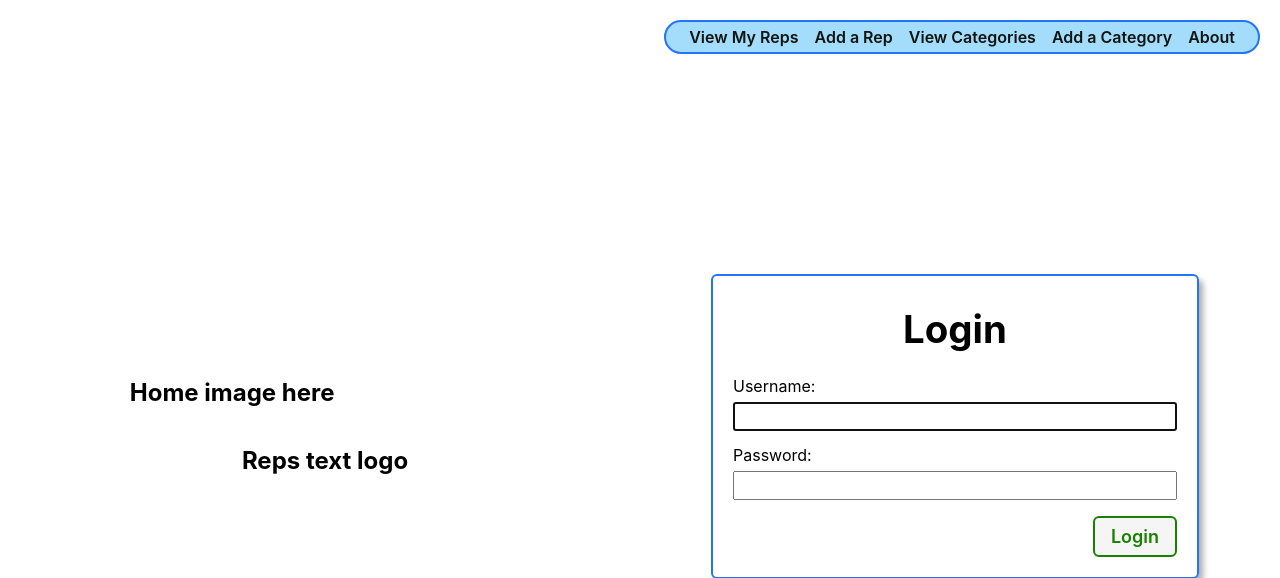
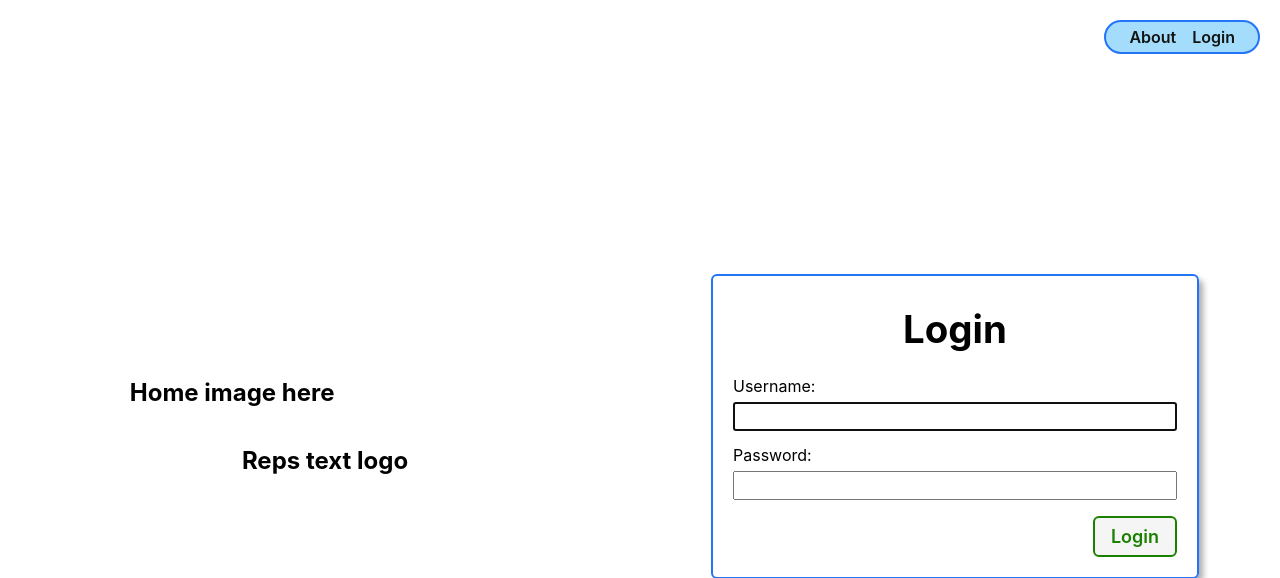
Before and after one commit to rbozek/reps, a Django app: page / in a window 1280 px wide. Shown: the top 578 px of the page. Run offline with Django 4.2, Linux system fonts and the light colour scheme.

Commit message:
implement AUTH: update settings for login-redirect to rep-index, update nav bar in base.html, update home view to conditional display

```diff
--- a/main_app/templates/base.html
+++ b/main_app/templates/base.html
@@ -35,13 +35,19 @@
 
     <nav>
       <ul>
-        <li><a href="{% url 'rep-index' %}">View My Reps</a></li>
-        <li><a href="{% url 'rep-create' %}">Add a Rep</a></li>
+        {% if user.is_authenticated %}
+          <li><a href="{% url 'rep-index' %}">View My Reps</a></li>
+          <li><a href="{% url 'rep-create' %}">Add a Rep</a></li>
 
-        <li><a href="{% url 'category-index' %}">View Categories</a></li>
-        <li><a href="{% url 'category-create' %}">Add a Category</a></li>
+          <li><a href="{% url 'category-index' %}">View Categories</a></li>
+          <li><a href="{% url 'category-create' %}">Add a Category</a></li>
 
-        <li><a href="{% url 'about' %}">About</a></li>
+          <li><a href="{% url 'about' %}">About</a></li>
+          <li><a href="{% url 'logout' %}">Log out</a></li>
+        {% else %}
+          <li><a href="{% url 'about' %}">About</a></li>
+          <li><a href="{% url 'home' %}">Login</a></li>
+        {% endif %}
       </ul>
     </nav>
 
--- a/main_app/templates/home.html
+++ b/main_app/templates/home.html
@@ -25,6 +25,8 @@
 </section>
 
 
+{% if not user.is_authenticated %}
+
   <section>
     <form action="{% url 'home' %}" method="post" class="login">
       <h1>Login</h1>
@@ -34,7 +36,7 @@
       <button type="submit" class="btn submit">Login</button>
     </form>
   </section>
-
+{% endif %}
 
 
 {% endblock %}
--- a/reps/settings.py
+++ b/reps/settings.py
@@ -130,6 +130,9 @@ USE_TZ = True
 
 STATIC_URL = 'static/'
 
+#RB Auth:
+LOGIN_REDIRECT_URL = 'rep-index'
+
 # Default primary key field type
 # https://docs.djangoproject.com/en/4.2/ref/settings/#default-auto-field
 
```
Lines whose indentation alone changed are shown as unchanged.
